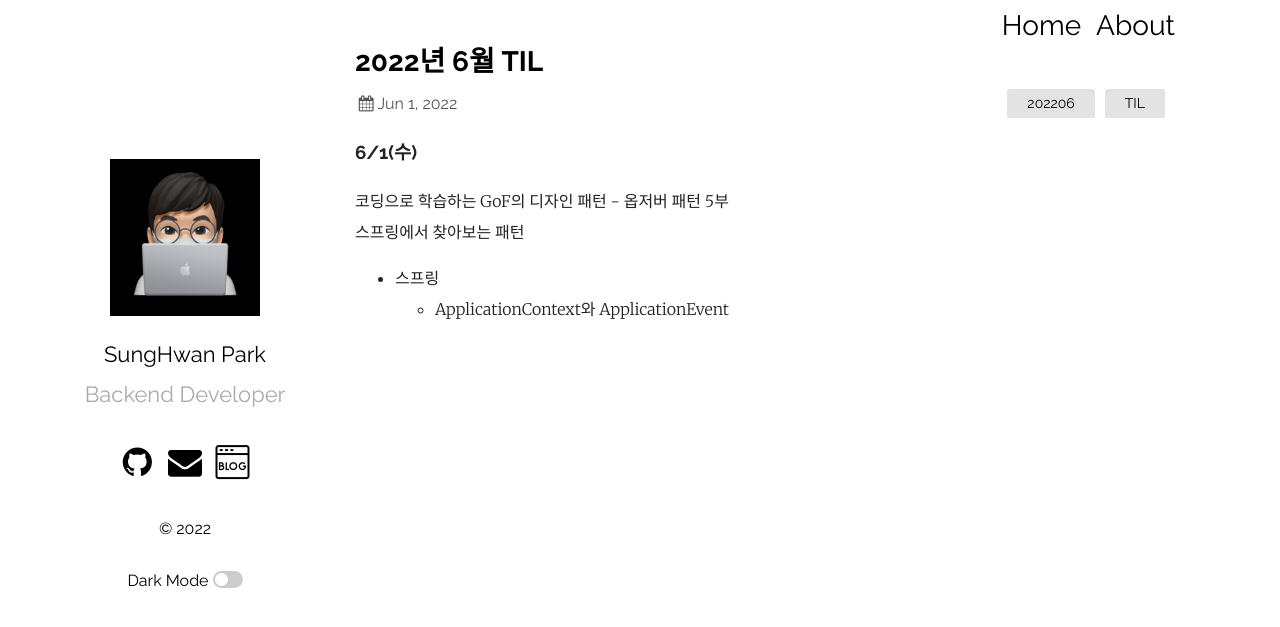
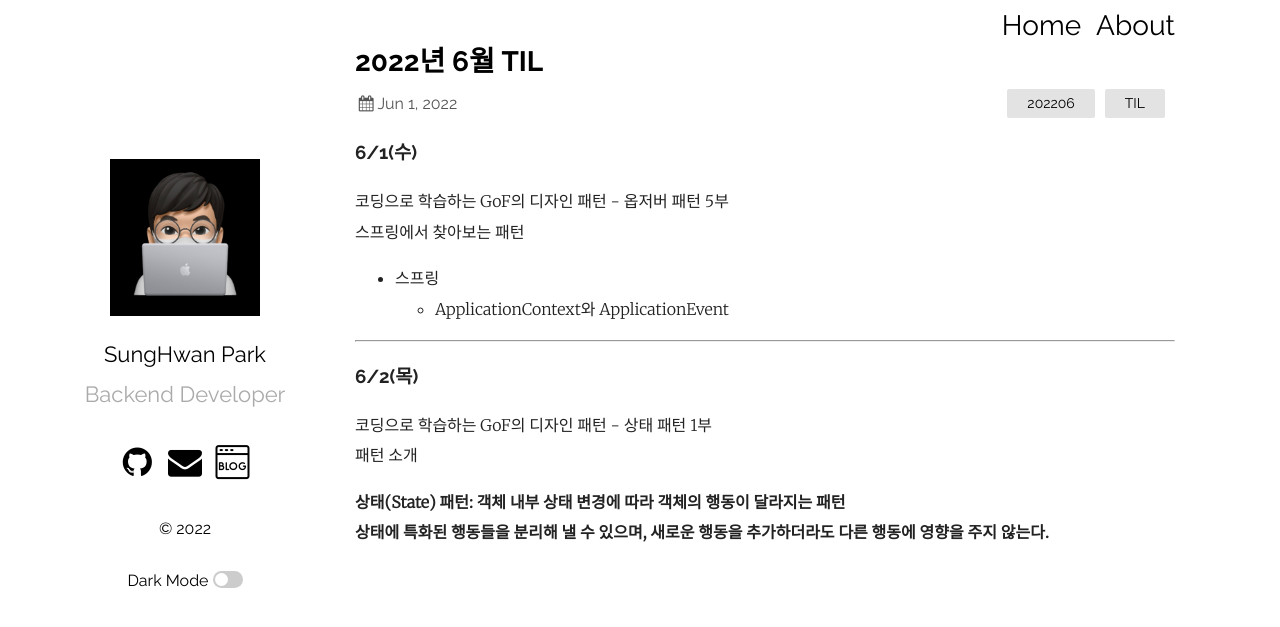
Before and after one commit to park0219/park0219.github.io, a Jekyll site: the page built from _posts/2022-06-01-6월TIL.markdown, in a window 1280 px wide. Shown: the top 627 px of the page. Built offline with Jekyll 4.4.1, drawn with Linux system fonts in a browser that asks for light colours; comment, search, counter and statistics services are not loaded.

Commit message:
feat: 2022-06-02 TIL 추가

```diff
--- a/_posts/2022-06-01-6월TIL.markdown
+++ b/_posts/2022-06-01-6월TIL.markdown
@@ -12,3 +12,13 @@ categories: 202206 TIL
 
 -   스프링
     -   ApplicationContext와 ApplicationEvent
+
+---
+
+### 6/2(목)
+
+코딩으로 학습하는 GoF의 디자인 패턴 - 상태 패턴 1부<br/>
+패턴 소개
+
+**상태(State) 패턴: 객체 내부 상태 변경에 따라 객체의 행동이 달라지는 패턴<br/>
+상태에 특화된 행동들을 분리해 낼 수 있으며, 새로운 행동을 추가하더라도 다른 행동에 영향을 주지 않는다.**
```
